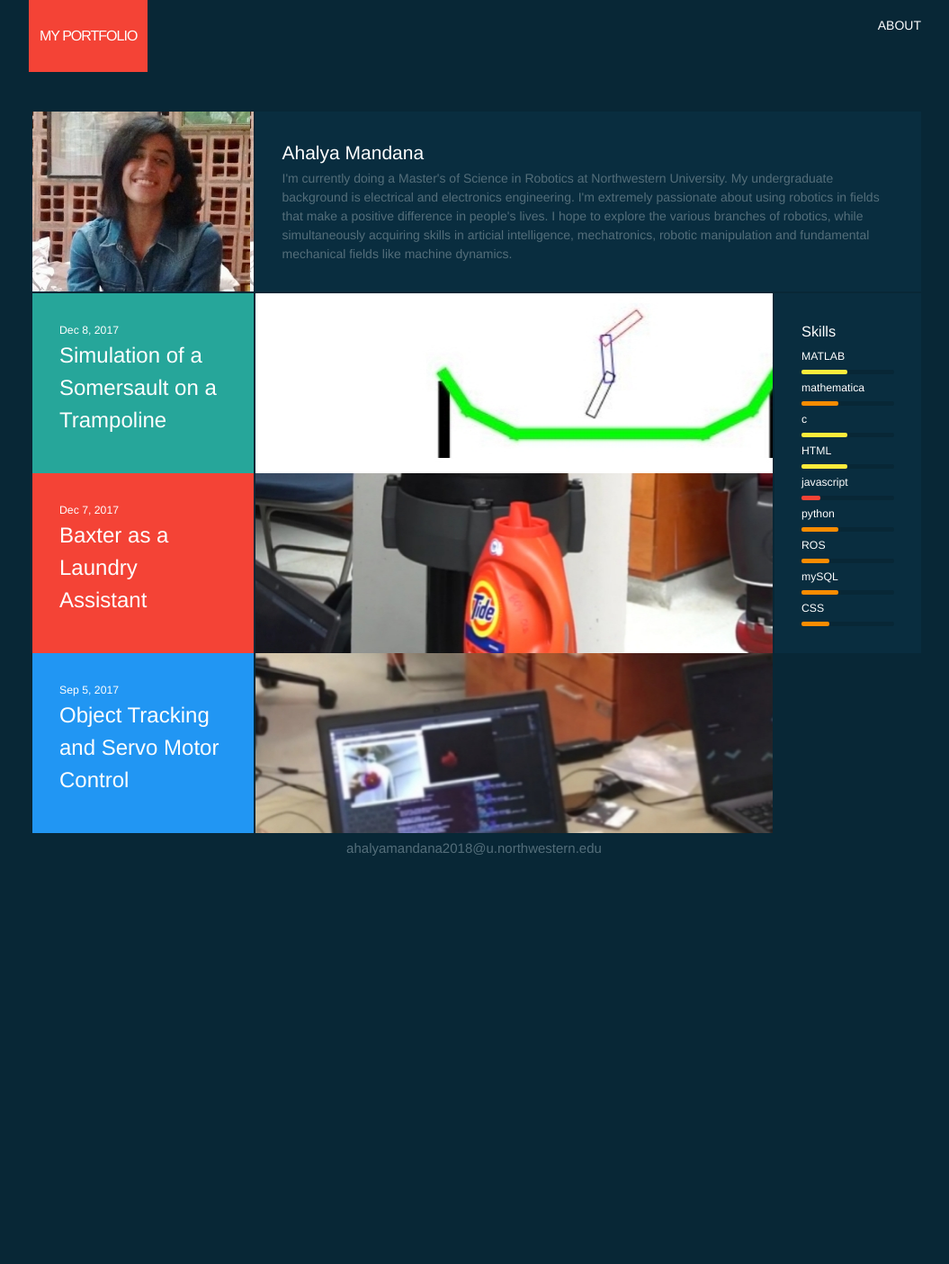
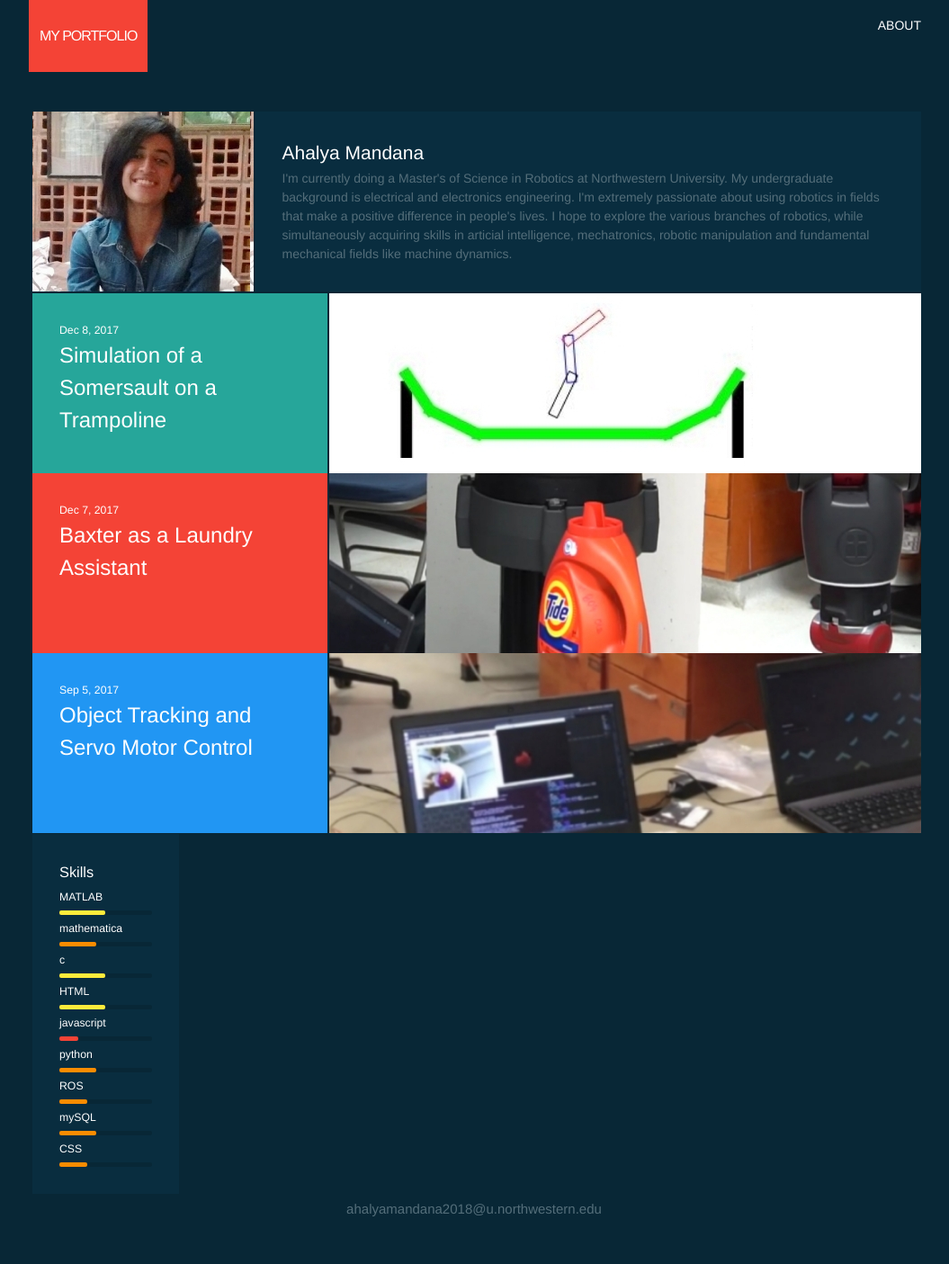
Before and after one commit to am2512/am2512.github.io, a Jekyll site: the page built from index.html, in a window 1280 px wide. Shown: the whole page at 90% size, without its empty margins (112-1167 px from the left). Built offline with Jekyll 4.4.1, drawn with Linux system fonts in a browser that asks for light colours; before the commit the page ends 1005 px from its top, so only the background shows below that.

Commit message:
Editing layout of posts

```diff
--- a/index.html
+++ b/index.html
@@ -24,7 +24,7 @@ layout: default
 
 
    <div class="col col-12">
-       <div class="col col-3">
+       <div class="col col-4">
 
     {% for post in site.posts %}
 
@@ -43,7 +43,7 @@ layout: default
 
 
 
-      <div class="col col-7">
+      <div class="col col-8">
         <div class="block glass"  style="background-image:url(assets/3.jpg)">
           </div>
 
```
Also changed, not shown: assets/3.jpg.
